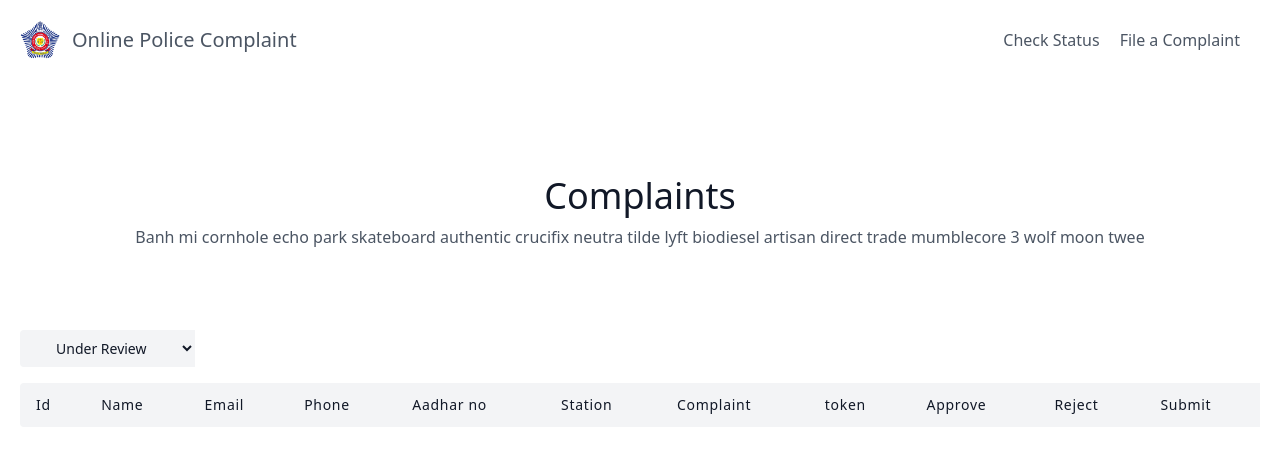
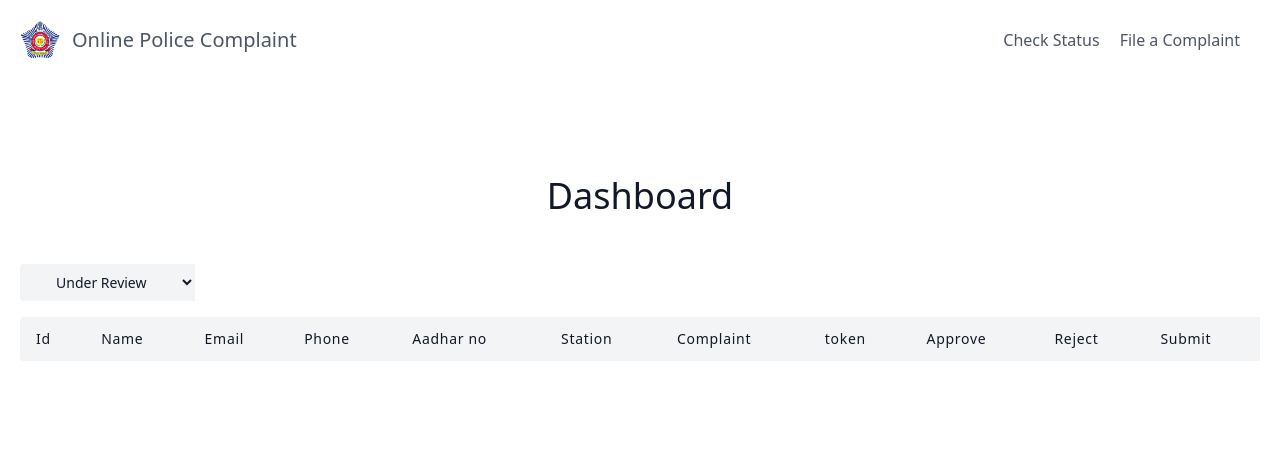
Before and after one commit to SainathPoojary/OnlineComplaintWebsite, a Flask app: template templates/dashboard.html in a window 1280 px wide. Shown: the top 453 px of the page. Run offline with Flask 2, Linux system fonts and the light colour scheme; the template is opened without the code that fills it: values that come from a table or form of the project are taken from there, others are empty; data comes from the database, SQL or seed files in the repository; some libraries are stand-ins or nearby versions.

Commit message:
Changed onClick event to onChange event in select.

```diff
--- a/templates/dashboard.html
+++ b/templates/dashboard.html
@@ -5,7 +5,7 @@
     <meta charset="UTF-8">
     <meta http-equiv="X-UA-Compatible" content="IE=edge">
     <meta name="viewport" content="width=device-width, initial-scale=1.0">
-    <title>Online Complaint</title>
+    <title>Dashboard</title>
     <script src="https://cdn.tailwindcss.com"></script>
     <script src="/static/script.js"></script>
 </head>
@@ -19,14 +19,12 @@
     <!-- table -->
     <section class="text-gray-600 body-font">
         <div class="container px-5 py-10 lg:py-24 mx-auto">
-            <div class="flex flex-col text-center w-full mb-20">
-                <h1 class="sm:text-4xl text-3xl font-medium title-font mb-2 text-gray-900">Complaints</h1>
-                <p class="lg:w-full mx-auto leading-relaxed text-base">Banh mi cornhole echo park skateboard authentic
-                    crucifix neutra tilde lyft biodiesel artisan direct trade mumblecore 3 wolf moon twee</p>
+            <div class="flex flex-col text-center w-full mb-10">
+                <h1 class="sm:text-4xl text-3xl font-medium title-font mb-2 text-gray-900">Dashboard</h1>
 
             </div>
             <select class="mx-auto px-8 py-2 mb-4 font-medium text-gray-900 text-sm bg-gray-100 rounded-tl rounded-bl"
-                name="changeStatus" id="changeStatus" onclick="changeStatus()">
+                name="changeStatus" id="changeStatus" onchange="changeStatus()">
                 <option value="0">Under Review</option>
                 <option value="1">Aprroved</option>
                 <option value="-1">Rejected</option>
```
